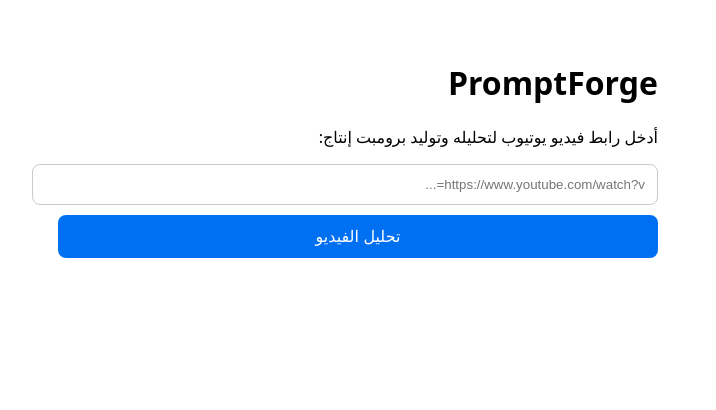
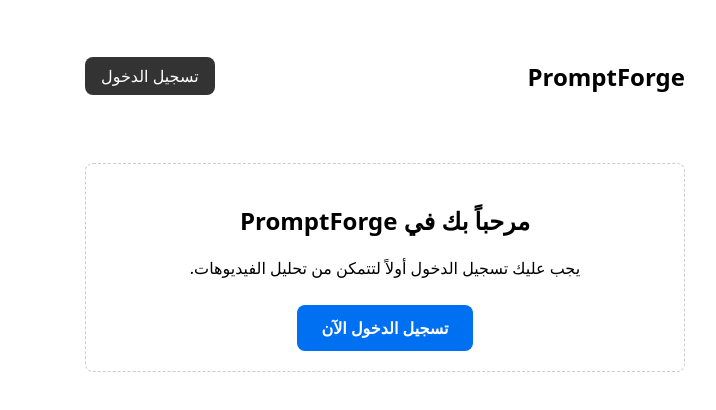
Before and after one commit to ezaer/promptforge, a Next.js app: page / in a window 1280 px wide. Shown: the top 410 px of the page, without its empty margins (531-1247 px from the left). Built offline with nearby package versions, Linux system fonts and the light colour scheme; no server answers.

Commit message:
Update page.tsx

```diff
--- a/app/page.tsx
+++ b/app/page.tsx
@@ -1,10 +1,31 @@
 "use client";
-import { useState } from 'react';
+import { useState, useEffect } from 'react';
+import Link from 'next/link';
+import { supabase } from '@/lib/supabase';
+import { useRouter } from 'next/navigation';
 
 export default function Home() {
   const [url, setUrl] = useState('');
   const [result, setResult] = useState('');
   const [loading, setLoading] = useState(false);
+  const [user, setUser] = useState<any>(null);
+  const [authLoading, setAuthLoading] = useState(true);
+  const router = useRouter();
+
+  useEffect(() => {
+    // فحص الجلسة الحالية
+    supabase.auth.getSession().then(({ data: { session } }) => {
+      setUser(session?.user ?? null);
+      setAuthLoading(false);
+    });
+
+    // الاستماع لأي تغيير في حالة الدخول
+    const { data: { subscription } } = supabase.auth.onAuthStateChange((_event, session) => {
+      setUser(session?.user ?? null);
+    });
+
+    return () => subscription.unsubscribe();
+  }, []);
 
   const handleAnalyze = async () => {
     setLoading(true);
@@ -24,9 +45,29 @@ export default function Home() {
     setLoading(false);
   };
 
+  const handleLogout = async () => {
+    await supabase.auth.signOut();
+    router.push('/login');
+  };
+
+  if (authLoading) return <div style={{ textAlign: 'center', marginTop: '50px' }}>جاري التحميل...</div>;
+
   return (
     <main style={{ padding: '2rem', fontFamily: 'system-ui', maxWidth: '600px', margin: '0 auto', direction: 'rtl' }}>
+      <nav style={{ display: 'flex', justifyContent: 'space-between', alignItems: 'center', marginBottom: '20px' }}>
         <h1>PromptForge</h1>
+        {user ? (
+          <div style={{ display: 'flex', alignItems: 'center', gap: '10px' }}>
+            <span style={{ fontSize: '12px', color: '#666' }}>{user.email}</span>
+            <button onClick={handleLogout} style={{ padding: '6px 12px', backgroundColor: '#ff4d4f', color: 'white', borderRadius: '6px', border: 'none', cursor: 'pointer' }}>تسجيل خروج</button>
+          </div>
+        ) : (
+          <Link href="/login" style={{ padding: '8px 16px', backgroundColor: '#333', color: 'white', borderRadius: '8px', textDecoration: 'none' }}>تسجيل الدخول</Link>
+        )}
+      </nav>
+
+      {user ? (
+        <>
           <p>أدخل رابط فيديو يوتيوب لتحليله وتوليد برومبت إنتاج:</p>
           <input
             type="text"
@@ -49,6 +90,14 @@ export default function Home() {
               <pre style={{ whiteSpace: 'pre-wrap', fontFamily: 'inherit' }}>{result}</pre>
             </div>
           )}
+        </>
+      ) : (
+        <div style={{ textAlign: 'center', marginTop: '50px', padding: '20px', border: '1px dashed #ccc', borderRadius: '8px' }}>
+          <h2>مرحباً بك في PromptForge</h2>
+          <p>يجب عليك تسجيل الدخول أولاً لتتمكن من تحليل الفيديوهات.</p>
+          <Link href="/login" style={{ display: 'inline-block', marginTop: '10px', padding: '12px 24px', backgroundColor: '#0070f3', color: 'white', borderRadius: '8px', textDecoration: 'none', fontWeight: 'bold' }}>تسجيل الدخول الآن</Link>
+        </div>
+      )}
     </main>
   );
 }
```
Lines whose indentation alone changed are shown as unchanged.
